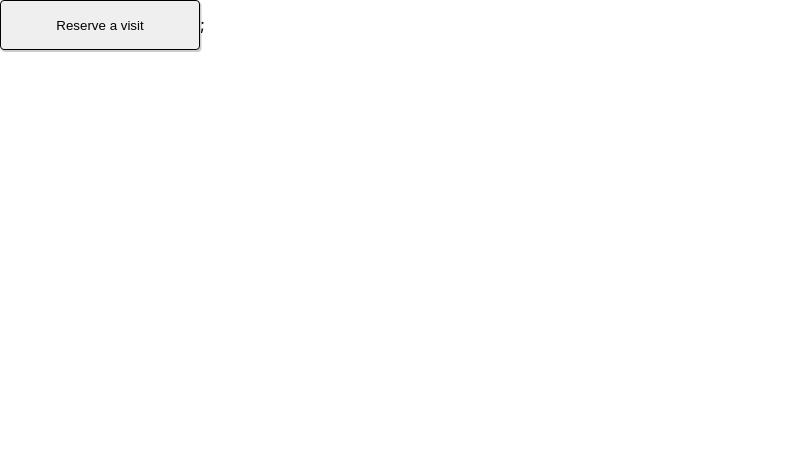
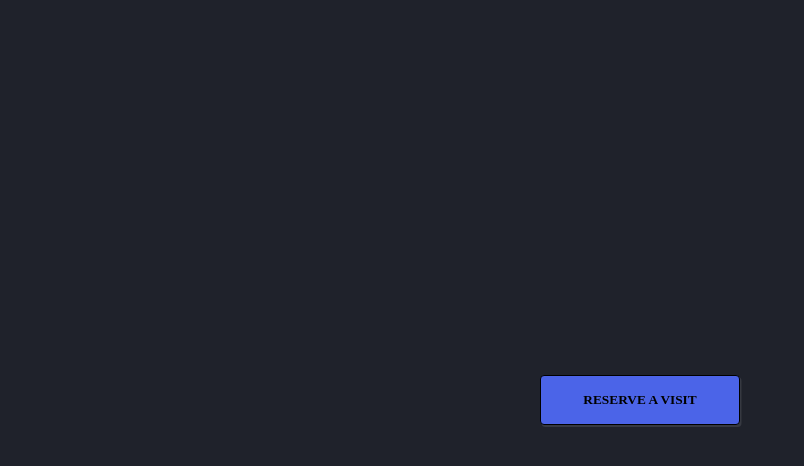
Before and after one commit to Buashei/reservationModule-React-TypeScript, a React (Create React App) app: page / in a window 1280 px wide. Shown: the top 466 px of the page, without its empty margins (0-804 px from the left). Built offline with nearby package versions, Linux system fonts and the light colour scheme.

Commit message:
Modal Added

```diff
--- /dev/null
+++ b/src/App.styles.ts
@@ -0,0 +1,13 @@
+import { createGlobalStyle } from 'styled-components';
+
+export const GlobalStyle = createGlobalStyle`
+  body{
+    padding: 0;
+    margin: 0;
+    font-family: 'Ubuntu';
+    color: white;
+  }
+  *, *::before, *::after {
+    box-sizing: border-box;
+  }
+`;
--- a/src/App.tsx
+++ b/src/App.tsx
@@ -2,17 +2,23 @@ import React from 'react';
 import { BrowserRouter as Router, Switch, Route } from 'react-router-dom';
 import { ThemeProvider } from 'styled-components';
 
+import { GlobalStyle } from './App.styles';
 import { theme } from './utils/theme';
+import { Layout } from './layout/Layout';
 
 import Main from './pages/main/Main';
 
 const App: React.FC = () => {
   return (
+    <>
+      <GlobalStyle />
       <Router>
         <Switch>
           <ThemeProvider theme={theme}>
             <>
+              <Layout>
                 <Route exact path='/' component={Main} />
+              </Layout>
               <Route exact path='/select-service' />
               <Route exact path='/select-service-extras' />
               <Route exact path='/select-agents' />
@@ -23,6 +29,7 @@ const App: React.FC = () => {
           </ThemeProvider>
         </Switch>
       </Router>
+    </>
   );
 };
 
--- /dev/null
+++ b/src/components/Modal/Modal.style.ts
@@ -0,0 +1,49 @@
+import styled from 'styled-components';
+
+export const Button = styled.button`
+  width: 200px;
+  height: 50px;
+  border: 1px solid black;
+  border-radius: 4px;
+  background: ${({ theme }) => theme.colors.main};
+  box-shadow: 1.5px 2px rgba(255, 255, 255, 0.1);
+  font-family: Ubuntu;
+  font-weight: ${({ theme }) => theme.font.bold};
+  text-transform: uppercase;
+`;
+
+export const ModalWrapper = styled.div`
+  position: fixed;
+  left: 0;
+  top: 0;
+  right: 0;
+  bottom: 0;
+  background-color: rgba(0, 0, 0, 0.5);
+  display: flex;
+  align-items: center;
+  justify-content: center;
+`;
+
+export const ModalContent = styled.div`
+  width: 70vw;
+  background-color: #fff;
+  color: black;
+`;
+
+export const ModalHeader = styled.div`
+  padding: 10px;
+`;
+
+export const ModalFooter = styled.div`
+  padding: 10px;
+`;
+
+export const ModalTitle = styled.div`
+  margin: 0;
+`;
+
+export const ModalBody = styled.div`
+  padding: 10px;
+  border-top: 1px solid #eee;
+  border-bottom: 1px solid #eee;
+`;
--- /dev/null
+++ b/src/components/Modal/Modal.tsx
@@ -0,0 +1,35 @@
+import React, { useEffect } from 'react';
+import { ModalWrapper, ModalContent, ModalHeader, ModalBody, ModalFooter } from './Modal.style';
+import { ToShowModalProps } from './Modal.types';
+
+export const Modal: React.FC<ToShowModalProps> = props => {
+  if (!props.show) {
+    return null;
+  }
+  const closeOnEscapeKeyDown = (e: KeyboardEvent) => {
+    if ((e.charCode || e.keyCode) === 27) {
+      props.onClose();
+    }
+  };
+  useEffect(() => {
+    document.body.addEventListener('keydown', closeOnEscapeKeyDown);
+    return () => {
+      document.body.removeEventListener('keydown', closeOnEscapeKeyDown);
+    };
+  }, []);
+  return (
+    <ModalWrapper onClick={props.onClose}>
+      <ModalContent onClick={e => e.stopPropagation()}>
+        <ModalHeader>
+          <h4 className='modal-title'>Modal Title</h4>
+        </ModalHeader>
+        <ModalBody>This is modal content</ModalBody>
+        <ModalFooter>
+          <button onClick={props.onClose} className='button'>
+            Close
+          </button>
+        </ModalFooter>
+      </ModalContent>
+    </ModalWrapper>
+  );
+};
--- /dev/null
+++ b/src/components/Modal/Modal.types.ts
@@ -0,0 +1,4 @@
+export type ToShowModalProps = {
+  show: boolean;
+  onClose: () => void;
+};
--- /dev/null
+++ b/src/layout/Layout.style.ts
@@ -0,0 +1,9 @@
+import styled from 'styled-components';
+
+export const StyledWrapper = styled.div`
+  height: 100vh;
+  display: flex;
+  justify-content: center;
+  align-items: center;
+  background: ${({ theme }) => theme.colors.secondary};
+`;
--- a/src/layout/Layout.tsx
+++ b/src/layout/Layout.tsx
@@ -1,5 +1,11 @@
 import React from 'react';
 
+import { StyledWrapper } from './Layout.style';
+
 export const Layout: React.FC = ({ children }) => {
-  return <>{children}</>;
+  return (
+    <>
+      <StyledWrapper>{children}</StyledWrapper>
+    </>
+  );
 };
--- a/src/pages/main/Main.styles.ts
+++ b/src/pages/main/Main.styles.ts
@@ -1,10 +1,13 @@
 import styled from 'styled-components';
 
 export const Button = styled.button`
-    width: 200px;
-    height: 50px;
-    border: 1px solid black;
-    border-radius: 4px;
-    background: {({theme}) => theme.colors.main};
-    box-shadow: 1.5px 2px rgba(0,0,0,0.2);
+  width: 200px;
+  height: 50px;
+  border: 1px solid black;
+  border-radius: 4px;
+  background: ${({ theme }) => theme.colors.main};
+  box-shadow: 1.5px 2px rgba(255, 255, 255, 0.1);
+  font-family: Ubuntu;
+  font-weight: ${({ theme }) => theme.font.bold};
+  text-transform: uppercase;
 `;
--- a/src/pages/main/Main.tsx
+++ b/src/pages/main/Main.tsx
@@ -1,13 +1,17 @@
-import React from 'react';
-import { Layout } from '../../layout/Layout.tsx';
+import React, { useState } from 'react';
 
+import { Modal } from '../../components/Modal/Modal';
 import { Button } from './Main.styles';
 
 const Main: React.FC = () => {
+  const [show, setShow] = useState(false);
+  console.log(show);
+
   return (
-    <Layout>
-      <Button> Reserve a visit </Button>;
-    </Layout>
+    <>
+      <Button onClick={() => setShow(true)}> Reserve a visit </Button>
+      <Modal show={show} onClose={() => setShow(false)} />
+    </>
   );
 };
 
```
Also changed, not shown: src/components/Modal/Modal.md (added, +7 -0 lines), .eslintrc.js, 1 other file (tests, documents, lock files or other folders). Lines whose indentation alone changed are shown as unchanged.
